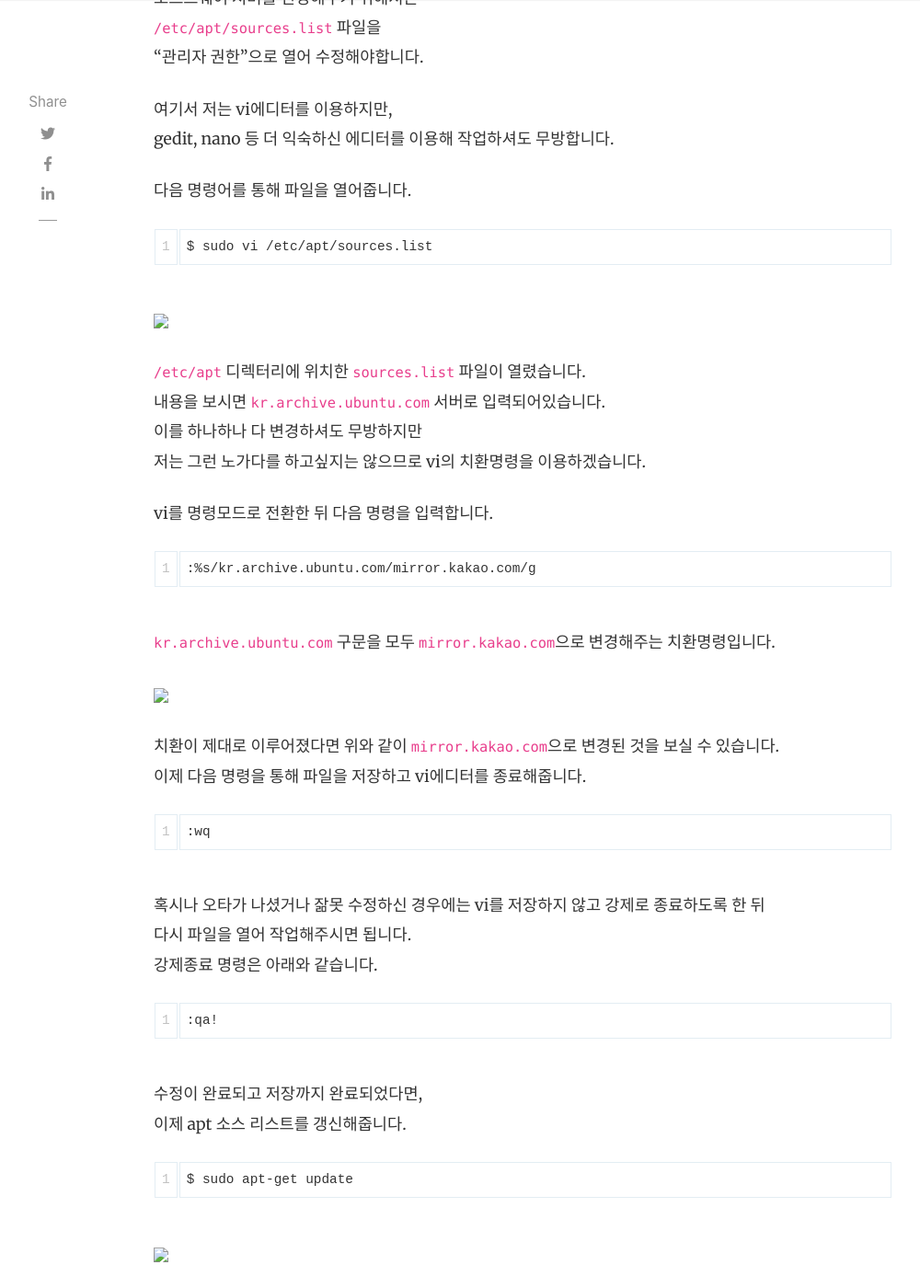
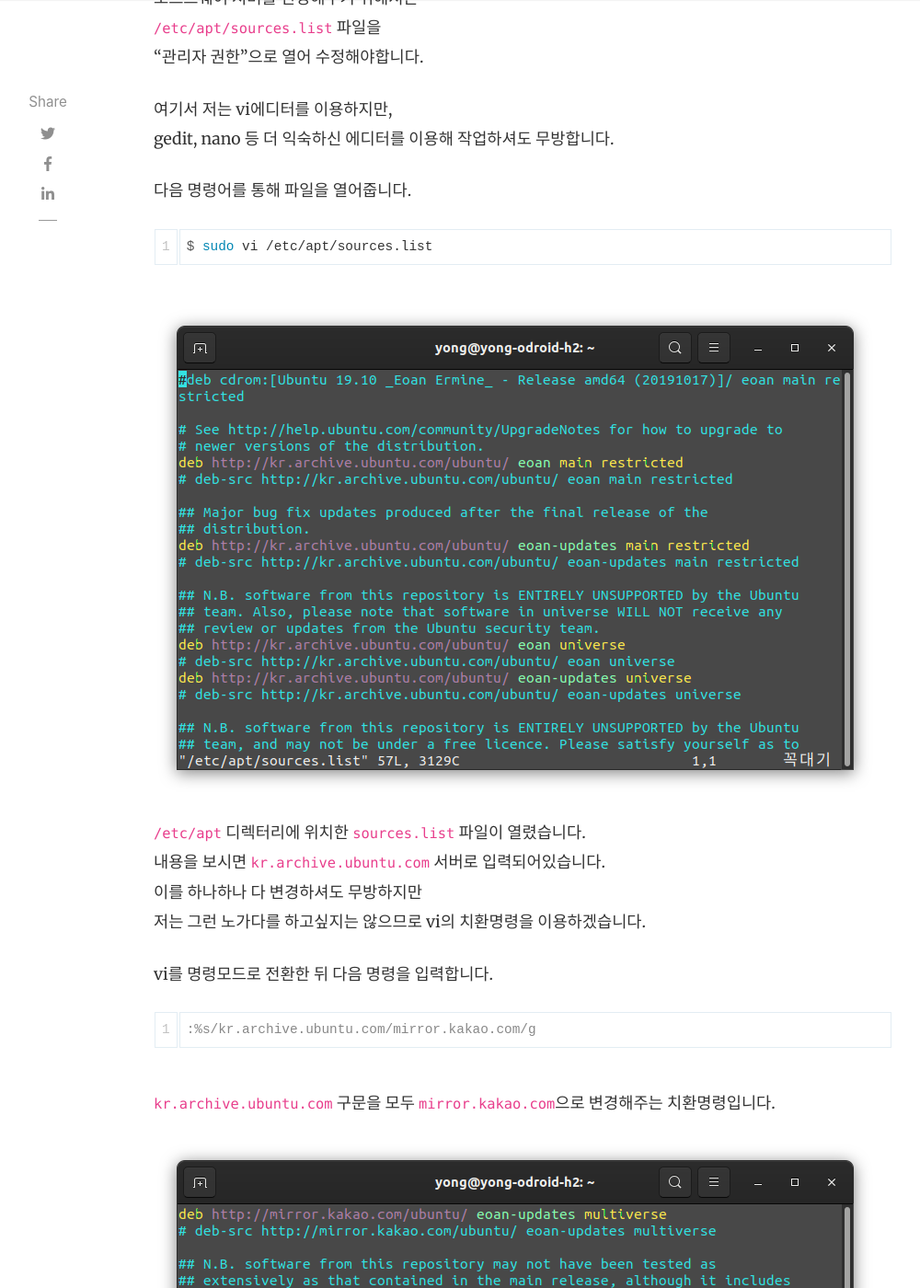
Before and after one commit to yymin1022/yymin1022.github.io, a Jekyll site: the page built from _posts/2020-02-06-ubuntu-software-server-change.md, in a window 1280 px wide and 1400 px high, scrolled down 1728 px. Shown: the whole window at 92% size, without its empty margins (118-1118 px from the left). Built offline with Jekyll 4.4.1, drawn with Linux system fonts in a browser that asks for light colours; nearby versions of some CDN libraries; comment, search, counter and statistics services are not loaded.

Commit message:
Update Post : Ubuntu Software Server Change

````diff
--- a/_posts/2020-02-06-ubuntu-software-server-change.md
+++ b/_posts/2020-02-06-ubuntu-software-server-change.md
@@ -3,7 +3,7 @@ layout: post
 title:  "[Linux] Ubuntu 소프트웨어 서버 변경하기"
 author: LR
 categories: [ Linux, Ubuntu, Server ]
-image: "images/Thumbnails/200206 Ubuntu Software Server Change.png"
+image: "/images/Thumbnails/200206 Ubuntu Software Server Change.png"
 featured: false
 hidden: true
 description: \#Linux \#Ubuntu \#Server
@@ -32,11 +32,11 @@ gedit, nano 등 더 익숙하신 에디터를 이용해 작업하셔도 무방
 
 다음 명령어를 통해 파일을 열어줍니다.
 
-```
+```console
 $ sudo vi /etc/apt/sources.list
 ```
 
-<img src="images/PostImages/200206 Ubuntu Software Server Change/1_before.png">
+<img src="/images/PostImages/200206 Ubuntu Software Server Change/1_before.png">
 
 ```/etc/apt``` 디렉터리에 위치한 ```sources.list``` 파일이 열렸습니다.<br>
 내용을 보시면 ```kr.archive.ubuntu.com``` 서버로 입력되어있습니다.<br>
@@ -45,18 +45,18 @@ $ sudo vi /etc/apt/sources.list
 
 vi를 명령모드로 전환한 뒤 다음 명령을 입력합니다.
 
-```
+```console
 :%s/kr.archive.ubuntu.com/mirror.kakao.com/g
 ```
 
 ```kr.archive.ubuntu.com``` 구문을 모두 ```mirror.kakao.com```으로 변경해주는 치환명령입니다.
 
-<img src="images/PostImages/200206 Ubuntu Software Server Change/2_after.png">
+<img src="/images/PostImages/200206 Ubuntu Software Server Change/2_after.png">
 
 치환이 제대로 이루어졌다면 위와 같이 ```mirror.kakao.com```으로 변경된 것을 보실 수 있습니다.<br>
 이제 다음 명령을 통해 파일을 저장하고 vi에디터를 종료해줍니다.
 
-```
+```console
 :wq
 ```
 
@@ -64,18 +64,18 @@ vi를 명령모드로 전환한 뒤 다음 명령을 입력합니다.
 다시 파일을 열어 작업해주시면 됩니다.<br>
 강제종료 명령은 아래와 같습니다.
 
-```
+```console
 :qa!
 ```
 
 수정이 완료되고 저장까지 완료되었다면,<br>
 이제 apt 소스 리스트를 갱신해줍니다.
 
-```
+```console
 $ sudo apt-get update
 ```
 
-<img src="images/PostImages/200206 Ubuntu Software Server Change/3_after_apt.png">
+<img src="/images/PostImages/200206 Ubuntu Software Server Change/3_after_apt.png">
 
 작업 내용을 확인해보시면 ```mirror.kakao.com```으로부터 소스를 받아 리스트를 갱신중인 것을 확인하실 수 있습니다.
 
````
